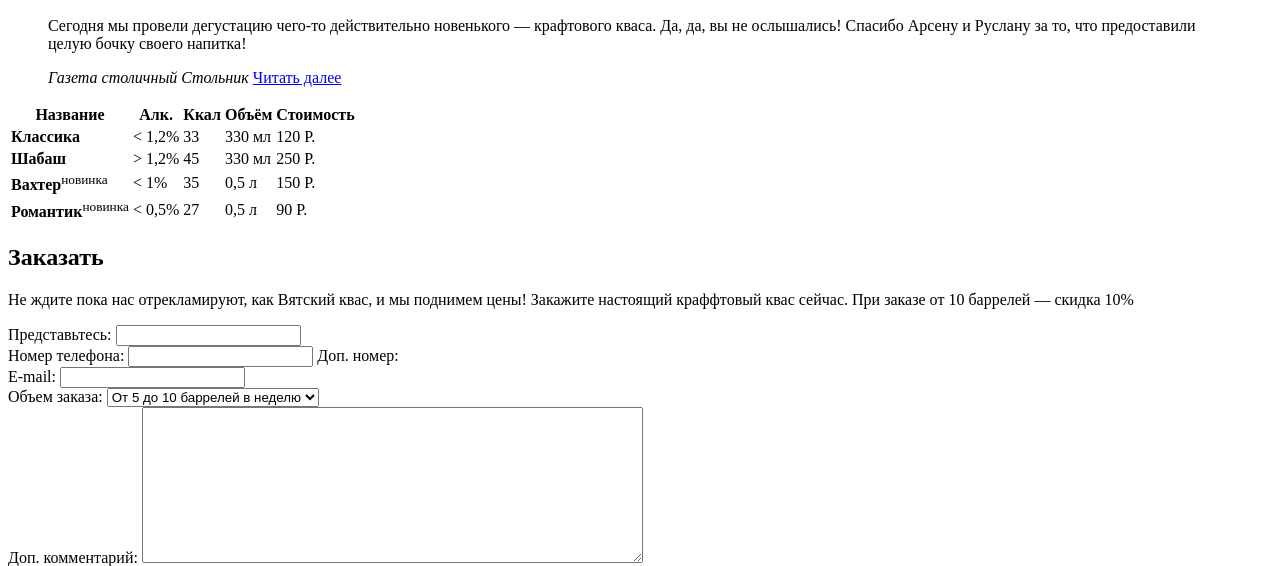
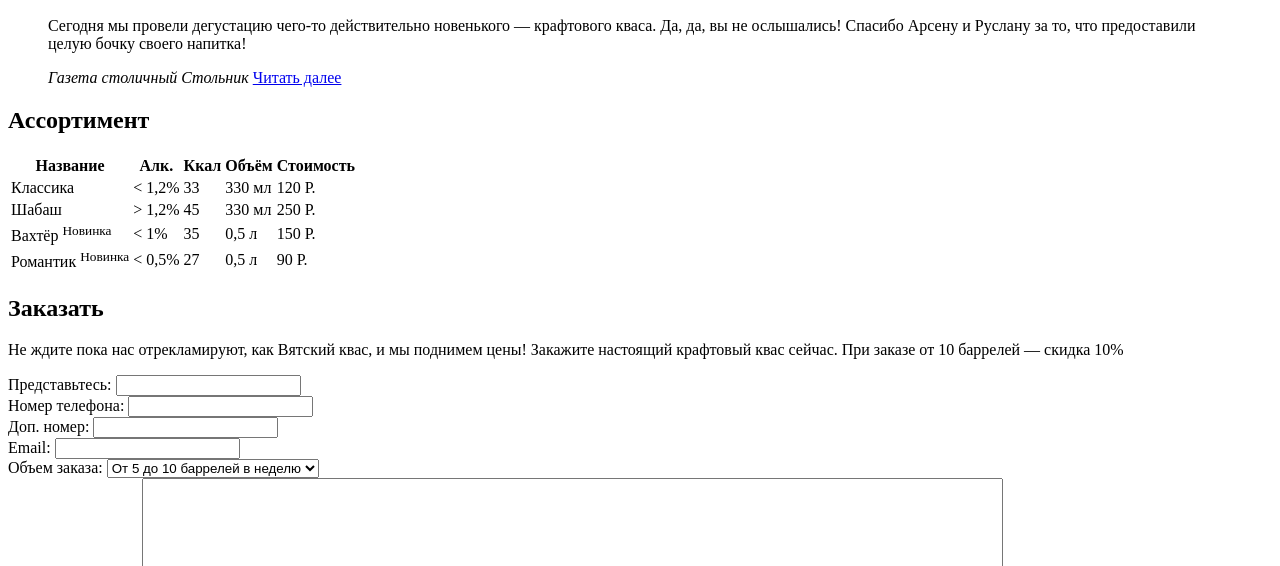
Before and after one commit to MarinaT1971/keksby, a plain HTML site: page index.html in a window 1280 px wide. Shown: the part 2470-3036 px from the top of the page. Drawn offline with Linux system fonts and the light colour scheme.

Commit message:
fixed minor bugs

```diff
--- a/index.html
+++ b/index.html
@@ -136,6 +136,7 @@
     <!-- block six -->
     <div class="items">
         <div class="container">
+           <h2>Ассортимент</h2>
             <table class="items-list">
                 <tr>
                     <th>Название</th>
@@ -145,28 +146,28 @@
                     <th>Стоимость</th>
                 </tr>
                 <tr>
-                    <td><b>Классика</b></td>
+                    <td>Классика</td>
                     <td>< 1,2%</td>
                     <td>33</td>
                     <td>330 мл</td>
                     <td>120 Р.</td>
                 </tr>
                 <tr>
-                    <td><b>Шабаш</b></td>
+                    <td>Шабаш</td>
                     <td>> 1,2%</td>
                     <td>45</td>
                     <td>330 мл</td>
                     <td>250 Р.</td>
                 </tr>
                 <tr>
-                    <td><b>Вахтер</b><sup class="items-new">новинка</sup></td>
+                    <td>Вахтёр <sup class="items-new">Новинка</sup></td>
                     <td>< 1%</td>
                     <td>35</td>
                     <td>0,5 л</td>
                     <td>150 Р.</td>
                 </tr>
                 <tr>
-                    <td><b>Романтик</b><sup class="items-new">новинка</sup></td>
+                    <td>Романтик <sup class="items-new">Новинка</sup></td>
                     <td>< 0,5%</td>
                     <td>27</td>
                     <td>0,5 л</td>
@@ -180,7 +181,7 @@
     <div class="order">
         <div class="container">
             <h2>Заказать</h2>
-            <p class="order-tip">Не ждите пока нас отрекламируют, как Вятский квас, и мы поднимем цены! Закажите настоящий краффтовый квас сейчас. При заказе от 10 баррелей — скидка 10%</p>
+            <p class="order-tip">Не ждите пока нас отрекламируют, как Вятский квас, и мы поднимем цены! Закажите настоящий крафтовый квас сейчас. При заказе от 10 баррелей — скидка 10%</p>
 
             <form action="/" class="order-form">
                 <div class="order-form-group">
@@ -190,10 +191,13 @@
                 <div class="order-form-group">
                     <label for="phone">Номер телефона:</label>
                     <input type="text" id="phone">
-                    <label for="phone-ext">Доп. номер:</label>
                 </div>
                 <div class="order-form-group">
-                    <label for="email">E-mail:</label>
+                    <label for="phone-ext">Доп. номер:</label>
+                    <input type="text" id="phone-ext">
+                </div>
+                <div class="order-form-group">
+                    <label for="email">Email:</label>
                     <input type="text" id="email">
                 </div>
                 <div class="order-form-group">
@@ -204,7 +208,7 @@
                 </div>
                 <div class="order-form-group">
                     <label for="text">Доп. комментарий:</label>
-                    <textarea name="text" id="text" cols="60" rows="10"></textarea>
+                    <textarea name="text" id="text" cols="105" rows="10"></textarea>
                 </div>
                 <div class="order-form-group">
                    <input type="checkbox" name="checkbox" id="checkbox">
```
